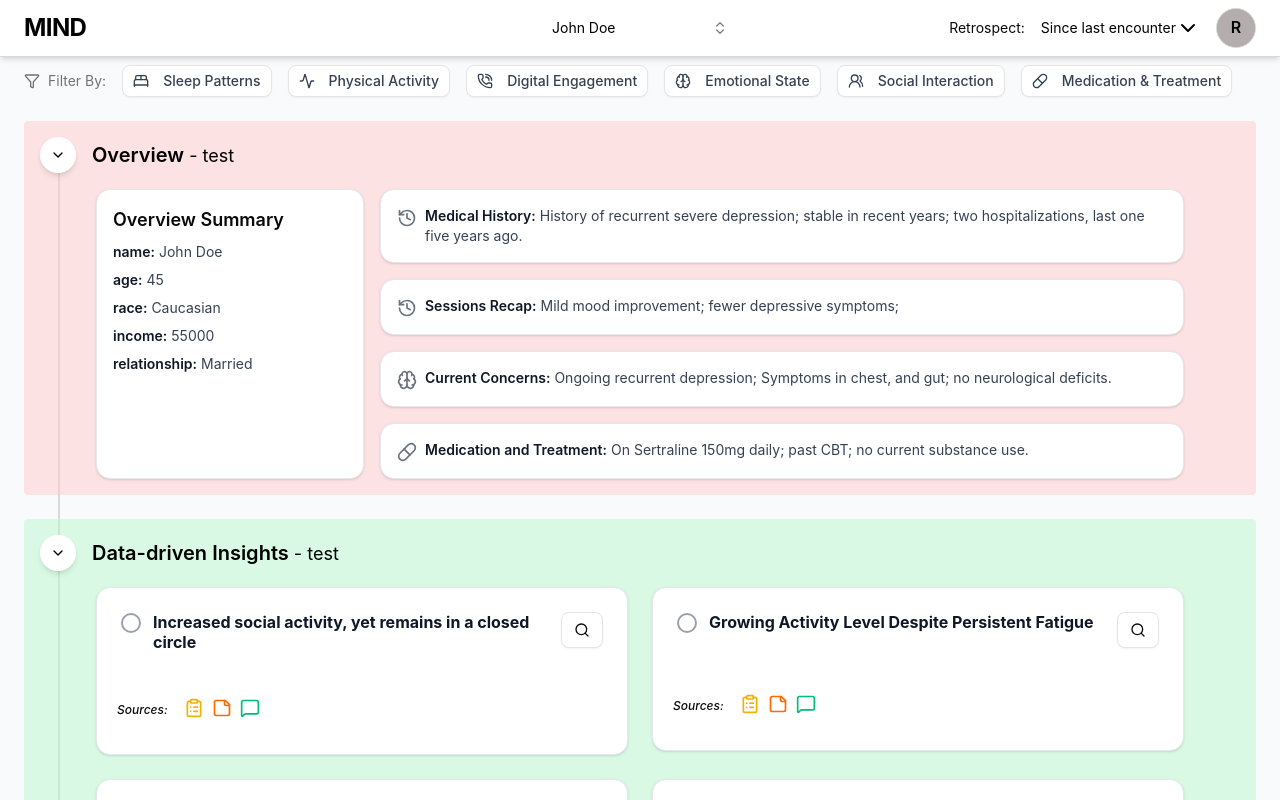
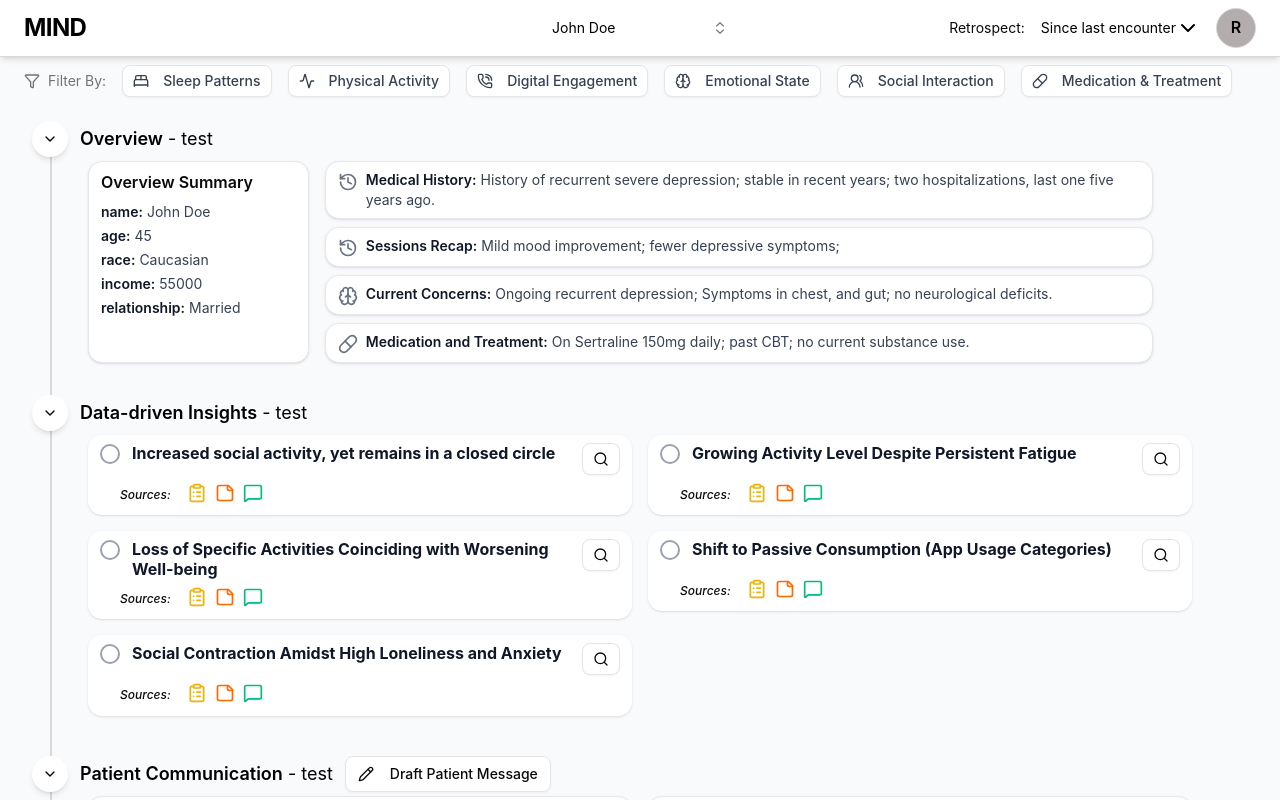
Before and after one commit to sea-lab-space/MIND, a React (Vite) app in the folder FE-mh-narrative-dashboard/: page / in a window 1280 px wide. Built offline with nearby package versions, Linux system fonts and the light colour scheme.

Commit message:
Update styling.

```diff
--- a/FE-mh-narrative-dashboard/src/App.tsx
+++ b/FE-mh-narrative-dashboard/src/App.tsx
@@ -78,11 +78,11 @@ export default function App() {
           </div>
           <FilterSelector/>
 
-          <div className={`flex flex-grow p-6 gap-6 overflow-y-auto ${!isDrillDown ? "flex-col w-full mx-auto" : ""}`}>
+          <div className={`flex flex-grow py-2 px-4 gap-4 overflow-y-auto ${!isDrillDown ? "flex-col w-full mx-auto" : ""}`}>
             <div className={`flex flex-col relative ${isDrillDown ? "w-1/3 h-full overflow-y-auto" : "w-full mx-auto"}`}>
               <div className="absolute left-8.5 top-4 h-full w-0.5 bg-[#d9d9d9] z-0" />
-              {/* Overview */}
-              <div className="bg-red-200/50 rounded p-4 mb-6 relative z-10">
+              {/* Overview bg-red-200/50 */}
+              <div className="rounded p-4 relative z-10">
                 <SectionTitle
                     title="Overview"
                     subtitle="test"
@@ -96,15 +96,15 @@ export default function App() {
                 </SectionTitle>
               </div>
 
-              {/* Data-driven Insights */}
-              <div className="bg-green-200/50 rounded p-4 mb-6 relative z-10">
+              {/* Data-driven Insights bg-green-200/50 */}
+              <div className="rounded p-4 mb-2 relative z-10">
                 <SectionTitle
                     title="Data-driven Insights"
                     subtitle="test"
                     isExpanded={expandedSections.insights}
                     onClick={() => toggleSection("insights")}
                 >
-                  <div className={`${isDrillDown ? "flex flex-col gap-6" : "grid grid-cols-1 sm:grid-cols-2 gap-6"}`}>
+                  <div className={`${isDrillDown ? "flex flex-col gap-4" : "grid grid-cols-1 sm:grid-cols-2 gap-4"}`}>
                     {insightCardData.map((card, index) => (
                         <div
                             key={card.key}
@@ -127,8 +127,8 @@ export default function App() {
                 </SectionTitle>
               </div>
 
-              {/* Patient Communication */}
-              <div className="bg-yellow-200/50 rounded p-4 relative z-10">
+              {/* Patient Communication bg-yellow-200/50  */}
+              <div className="rounded p-4 relative z-10">
                 <SectionTitle
                     title="Patient Communication"
                     subtitle="test"
--- a/FE-mh-narrative-dashboard/src/components/DataInsights/InsightCardComponent.tsx
+++ b/FE-mh-narrative-dashboard/src/components/DataInsights/InsightCardComponent.tsx
@@ -29,10 +29,13 @@ export default function InsightCardComponent({
                                                  handleCardHeaderClick,
                                              }: InsightCardProps) {
     return (
-        <Card
-            className={`w-full min-w-[200px] transition-all duration-200 hover:shadow-md border text-left flex flex-col ${isInsightCardSelected ? "bg-gray-100 border-gray-300 ring-2 ring-blue-500" : "bg-white border-gray-200"}`}
+        <div
+            className={`w-full min-w-[200px] transition-all duration-200 rounded-xl px-3 py-2 text-left flex flex-col
+    ${isInsightCardSelected
+                ? "bg-gray-100 border-gray-300 ring-2 ring-blue-500"
+                : "bg-white border-gray-200 shadow-sm hover:shadow-md"
+            }`}
         >
-            <CardHeader>
                 <div className="flex flex-col gap-2 sm:flex-row sm:items-start sm:justify-between">
                     {/* Left: Checkbox + Title */}
                     <div className="flex items-start gap-3">
@@ -59,19 +62,19 @@ export default function InsightCardComponent({
                     </div>
 
                     {/* Right: Drilldown Button */}
-                    <Button onClick={handleCardSelect} className="self-start sm:self-auto" variant="outline">
+                    <Button onClick={handleCardSelect} className="self-start sm:self-auto" variant="outline"   size="sm"
+                    >
                         <Search />
                     </Button>
                 </div>
-            </CardHeader>
 
             {isExpanded && (
-                <CardContent className="pt-0 space-y-6 text-left">
+                <div className="pt-0 space-y-2 text-left">
                     <InsightCardDetail insightCardData={insightCardData}/>
-                </CardContent>
+                </div>
             )}
 
-            <div className="flex items-center gap-1 pt-4 pl-5 pb-2 text-left justify-start">
+            <div className="flex items-center gap-1 pt-2 pl-5 text-left justify-start">
                 <span className="text-xs font-medium italic">Sources:</span>
                 <div className="flex items-center gap-2 ml-3">
                     {insightCardData.sources?.map((source, index) => (
@@ -81,6 +84,6 @@ export default function InsightCardComponent({
                     ))}
                 </div>
             </div>
-        </Card>
+        </div>
     );
 }
--- a/FE-mh-narrative-dashboard/src/components/DataInsights/InsightCardDetails.tsx
+++ b/FE-mh-narrative-dashboard/src/components/DataInsights/InsightCardDetails.tsx
@@ -9,8 +9,8 @@ export default function InsightCardDetail({
                                             insightCardData
                                           }: InsightCardDetailProps) {
   return (
-    <div className="space-y-6 pt-0 text-sm">
-      <div className="space-y-4">
+    <div className="space-y-2 pt-0 text-sm">
+      <div className="space-y-2">
         <div className="flex items-start gap-3">
           <div className="w-2 h-2 bg-gray-600 rounded-full mt-2 flex-shrink-0"></div>
           <div>
--- a/FE-mh-narrative-dashboard/src/components/Overview/OverviewCardComponent.tsx
+++ b/FE-mh-narrative-dashboard/src/components/Overview/OverviewCardComponent.tsx
@@ -13,12 +13,12 @@ export default function OverviewCardComponent({
                                                   children,
                                               }: OverviewCardComponentProps) {
     return (
-        <div className="bg-white border border-gray-200 rounded-xl p-4 shadow-sm w-full">
+        <div className="bg-white border border-gray-200 rounded-xl px-3 py-2 shadow-sm w-full">
             <div className="flex items-start gap-2 text-sm text-gray-700">
                 <Icon className="w-5 h-5 text-gray-500 mt-0.5 shrink-0" />
                 <div className="flex flex-wrap">
                     <div className="text-sm text-gray-700">
-                        <span className="font-semibold text-gray-900 mr-1 inline">{title}:</span>
+                        <span className="text-sm font-semibold text-gray-900 mr-1 inline">{title}:</span>
                         <span className="inline">{children}</span>
                     </div>
                 </div>
--- a/FE-mh-narrative-dashboard/src/components/Overview/OverviewComponent.tsx
+++ b/FE-mh-narrative-dashboard/src/components/Overview/OverviewComponent.tsx
@@ -22,10 +22,10 @@ export default function OverviewComponent({
                     isDrillDown ? "flex-col" : "flex-col sm:flex-row"
                 }`}
             >
-              <div className={isDrillDown ? "w-full" : "sm:w-1/4"}>
-                <div className="h-full bg-white shadow-sm rounded-xl p-4 border border-gray-200 flex flex-col">
-                  <h3 className="text-lg font-semibold mb-2">Overview Summary</h3>
-                    <div className="space-y-2">
+              <div className={isDrillDown ? "w-full" : "sm:w-1/5"}>
+                <div className="h-full bg-white shadow-sm rounded-xl px-3 py-2 border border-gray-200 flex flex-col">
+                  <h3 className="text-base font-semibold mb-2">Overview Summary</h3>
+                    <div className="space-y-1">
                         {Object.entries(basicInfoCardData).map(([key, value]) => (
                             <div key={key} className="flex flex-wrap text-sm text-gray-700">
                               <span className="font-semibold text-gray-900 mr-1">
@@ -38,7 +38,7 @@ export default function OverviewComponent({
                 </div>
               </div>
 
-                    <div className={`flex flex-col gap-4 ${isDrillDown ? "w-full" : "sm:w-3/4"}`}>
+                    <div className={`flex flex-col gap-2 ${isDrillDown ? "w-full" : "sm:w-3/4"}`}>
                         {infoData.map((card, index) => {
                             const Icon = iconMap[card.icon]; // dynamically resolve icon component
                             return (
--- a/FE-mh-narrative-dashboard/src/components/section.tsx
+++ b/FE-mh-narrative-dashboard/src/components/section.tsx
@@ -16,9 +16,9 @@ const Section: React.FC<SectionProps> = (props) => {
   } = props;
 
   return (
-      <div className="flex flex-col gap-4 w-full">
+      <div className="flex flex-col gap-1 w-full">
         {/* Header row with button after the title */}
-        <div className="flex items-center gap-4">
+        <div className="flex items-center gap-3">
           <Button
               size="icon"
               className="relative rounded-full bg-white shadow-md transition-all hover:bg-gray-100 hover:shadow-lg"
@@ -31,7 +31,7 @@ const Section: React.FC<SectionProps> = (props) => {
             />
           </Button>
 
-          <h2 className="text-xl font-semibold text-[#000000]">
+          <h2 className="text-lg font-semibold text-[#000000]">
             {title}
             <span className="text-lg text-[#000000] font-normal"> - {subtitle}</span>
           </h2>
```
